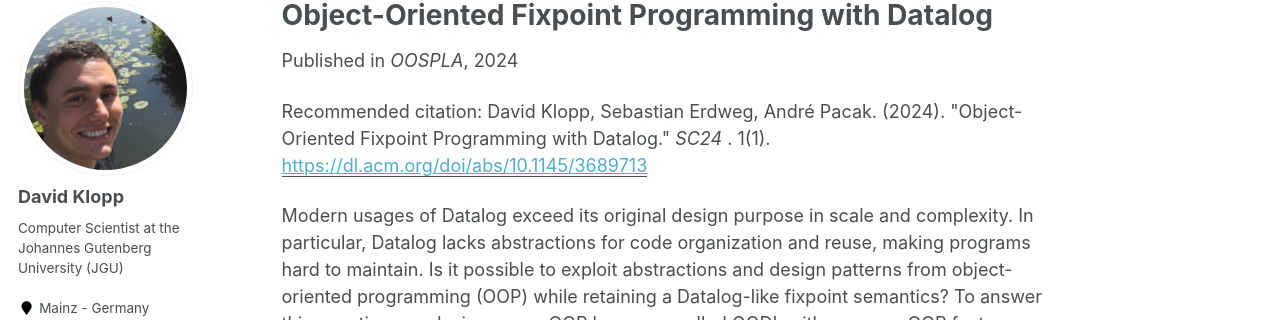
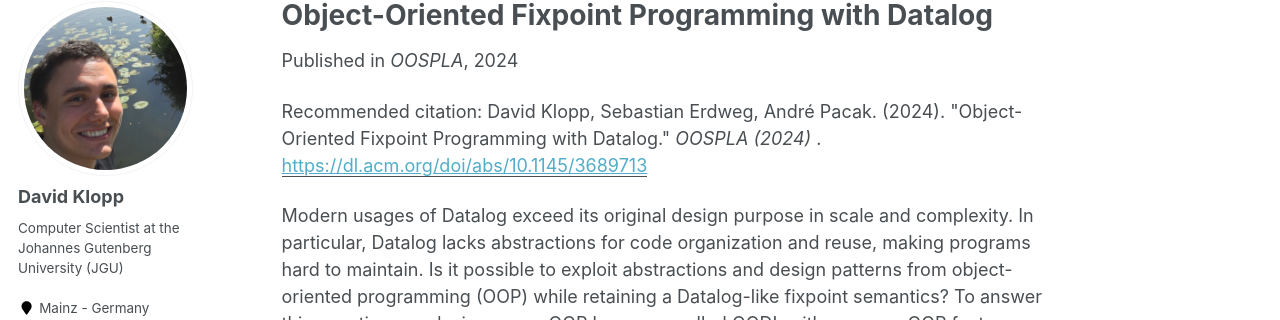
Before and after one commit to Schlaubischlump/schlaubischlump.github.io, a Jekyll site: the page built from _publications/2024-10-01-oodl.md, in a window 1280 px wide and 1297 px high. Shown: the part 117-437 px from the top of the window. Built offline with Jekyll 4.4.1, drawn with Linux system fonts in a browser that asks for light colours.

Commit message:
Update 2024-10-01-oodl.md

```diff
--- a/_publications/2024-10-01-oodl.md
+++ b/_publications/2024-10-01-oodl.md
@@ -6,7 +6,7 @@
 date: 2024-08-10
 venue: 'OOSPLA'
 paperurl: 'https://dl.acm.org/doi/abs/10.1145/3689713'
-citation: 'David Klopp, Sebastian Erdweg, André Pacak. (2024). &quot;Object-Oriented Fixpoint Programming with Datalog.&quot; <i> SC24 </i>. 1(1).'
+citation: 'David Klopp, Sebastian Erdweg, André Pacak. (2024). &quot;Object-Oriented Fixpoint Programming with Datalog.&quot; <i> OOSPLA (2024) </i>.'
 ---
 Modern usages of Datalog exceed its original design purpose in scale and complexity. In particular, Datalog lacks abstractions for code organization and reuse, making programs hard to maintain. Is it possible to exploit abstractions and design patterns from object-oriented programming (OOP) while retaining a Datalog-like fixpoint semantics? To answer this question, we design a new OOP language called OODL with common OOP features: dynamic object allocation, object identity, dynamic dispatch, and mutation. However, OODL has a Datalog-like fixpoint semantics, such that recursive computations iterate until their result becomes stable. We develop two semantics for OODL: a fixpoint interpreter and a compiler that translates OODL to Datalog. Although the side effects found in OOP (object allocation and mutation) conflict with Datalog's fixpoint semantics, we can mostly resolve these incompatibilities through extensions of OODL. Within fixpoint computations, we employ immutable algebraic data structures (e.g. case classes in Scala), rather than relying on object allocation, and we introduce monotonically mutable data types (mono types) to enable a relaxed form of mutation. Our performance evaluation shows that the interpreter fails to solve fixpoint problems efficiently, whereas the compiled code exploits Datalog's semi-naïve evaluation.
 
```
